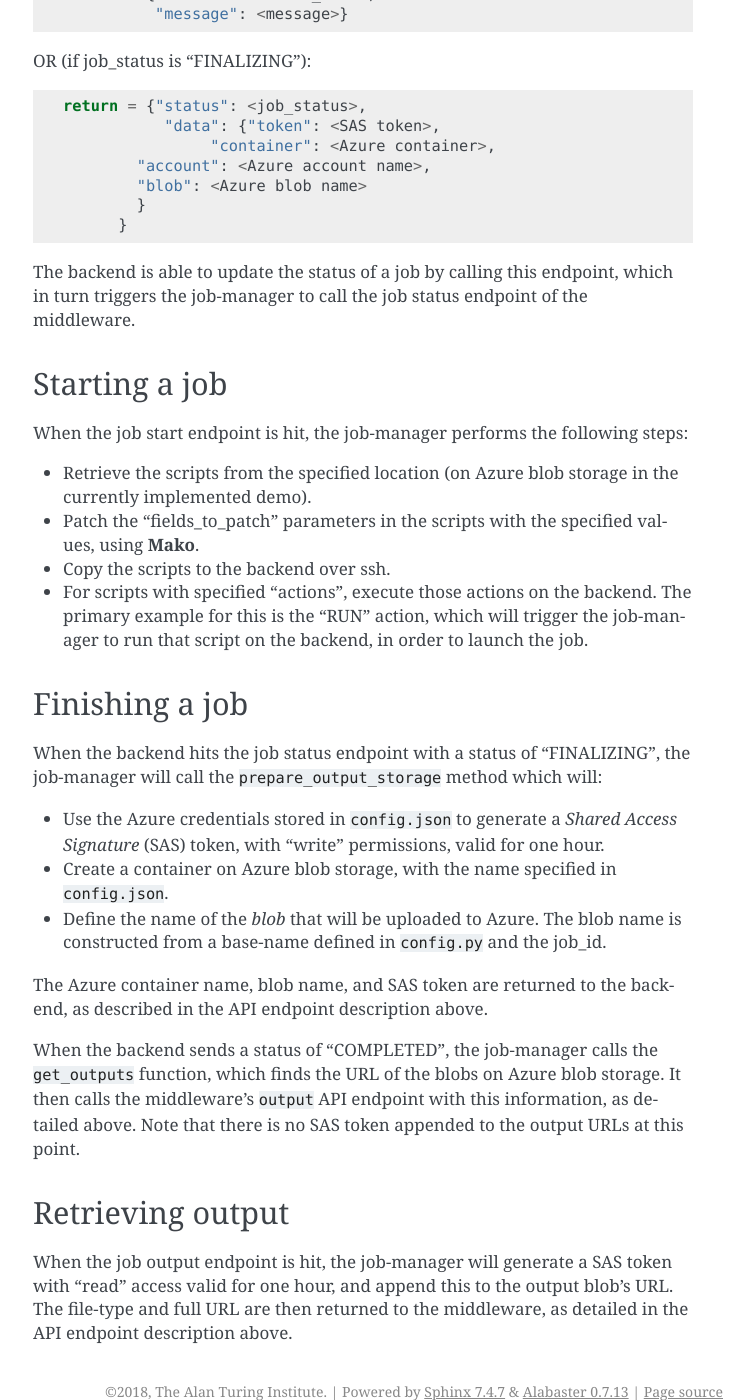
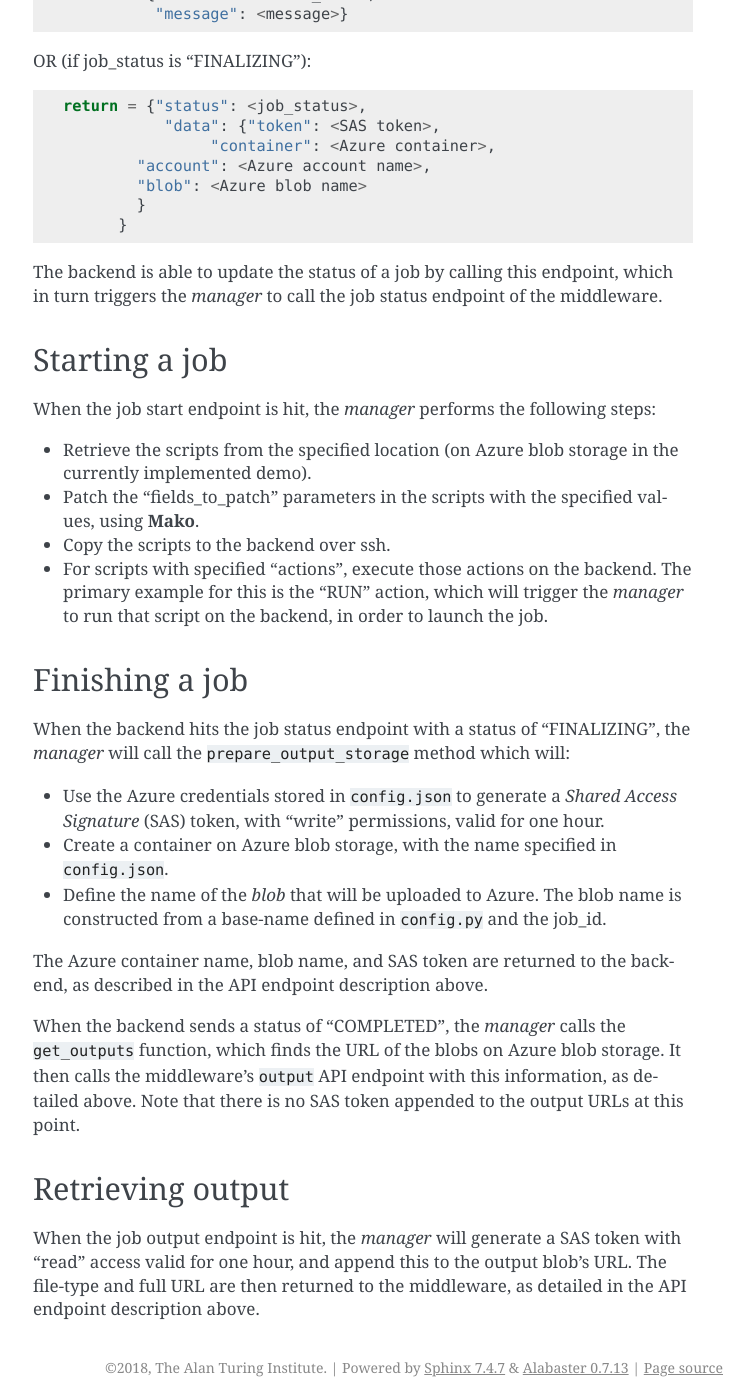
Before and after one commit to alan-turing-institute/simulate, a Sphinx documentation site: the page built from docs/job-manager.rst, in a window 1280 px wide and 1400 px high, scrolled down 2129 px. Shown: the whole window, without its empty margins (387-1141 px from the left). Built offline with Sphinx 7.4.7, drawn with Linux system fonts in a browser that asks for light colours; pages that are not in the unit, such as notebooks, are missing from menus; some of the changed text lies outside the part shown.

Commit message:
feature: Shrink container names
* Allows for concise nesting (eg: openfoam/manager/keys)

```diff
--- a/docs/contents.rst
+++ b/docs/contents.rst
@@ -15,7 +15,7 @@ Simulate consists of several components, which interact to provide different set
    :maxdepth: 2
 
    middleware
-   job-manager
+   manager
 
 
 API Reference
--- a/docs/job-manager.rst
+++ b/docs/job-manager.rst
@@ -90,13 +90,13 @@ successfully completed, in order to notify the middleware that the outputs
 are available.  If some sort of temporary access token is needed to access the
 data, it will generally not be appended to the destination_path URL here -
 instead, the middleware will make a GET request to the ``output`` endpoint of
-the job-manager, at which point the job-manager will obtain the token.
+the *manager*, at which point the *manager* will obtain the token.
 
 
 OpenFOAM Job Manager
 --------------------
 
-At present, the only fully-implemented job-manager is for the **OpenFOAM**
+At present, the only fully-implemented *manager* is for the **OpenFOAM**
 simulator, running on a machine that can be *ssh*-ed to, and storing the
 output on Azure blob storage.
 
@@ -134,27 +134,27 @@ OR  (if job_status is "FINALIZING")::
 
 
 The backend is able to update the status of a job by calling this endpoint,
-which in turn triggers the job-manager to call the job status endpoint of
+which in turn triggers the *manager* to call the job status endpoint of
 the middleware.
 
 
 Starting a job
 --------------
 
-When the job start endpoint is hit, the job-manager performs the following
+When the job start endpoint is hit, the *manager* performs the following
 steps:
 
 - Retrieve the scripts from the specified location (on Azure blob storage in the currently implemented demo).
 - Patch the "fields_to_patch" parameters in the scripts with the specified values, using **Mako**.
 - Copy the scripts to the backend over ssh.
-- For scripts with specified "actions", execute those actions on the backend.  The primary example for this is the "RUN" action, which will trigger the job-manager to run that script on the backend, in order to launch the job.
+- For scripts with specified "actions", execute those actions on the backend.  The primary example for this is the "RUN" action, which will trigger the *manager* to run that script on the backend, in order to launch the job.
 
 
 Finishing a job
 ---------------
 
 When the backend hits the job status endpoint with a status of "FINALIZING",
-the job-manager will call the ``prepare_output_storage`` method which will:
+the *manager* will call the ``prepare_output_storage`` method which will:
 
 - Use the Azure credentials stored in ``config.json`` to generate a *Shared Access Signature* (SAS) token, with "write" permissions, valid for one hour.
 - Create a container on Azure blob storage, with the name specified in ``config.json``.
@@ -164,7 +164,7 @@ The Azure container name, blob name, and SAS token are returned to the backend,
 as described in the API endpoint description above.
 
 
-When the backend sends a status of "COMPLETED", the job-manager calls
+When the backend sends a status of "COMPLETED", the *manager* calls
 the ``get_outputs`` function, which finds the URL of the blobs on Azure
 blob storage.  It then calls the middleware's ``output`` API endpoint with
 this information, as detailed above.  Note that there is no SAS token appended
@@ -173,7 +173,7 @@ to the output URLs at this point.
 Retrieving output
 -----------------
 
-When the job output endpoint is hit, the job-manager will generate a SAS token
+When the job output endpoint is hit, the *manager* will generate a SAS token
 with "read" access valid for one hour, and append this to the output blob's
 URL.  The file-type and full URL are then returned to the middleware, as
 detailed in the API endpoint description above.
--- a/docs/middleware.rst
+++ b/docs/middleware.rst
@@ -65,7 +65,7 @@ An example configuration is:
 
     {
         "SQLALCHEMY_DATABASE_URI": "postgres://sg:sg@postgres/sg",
-        "JOB_MANAGER_URL": "http://job-manager:5001/job",
+        "JOB_MANAGER_URL": "http://manager:5001/job",
         "AUTHENTICATION_URL": "http://auth:5050/auth/status",
         "AUTHENTICATE_ROUTES": true
     }
```
Also changed, not shown: README.md (+13 -13 lines), docker-compose.yml (+15 -15 lines), docs/quickstart.rst (+4 -4 lines), .gitmodules, .travis.yml, 1 other file.
